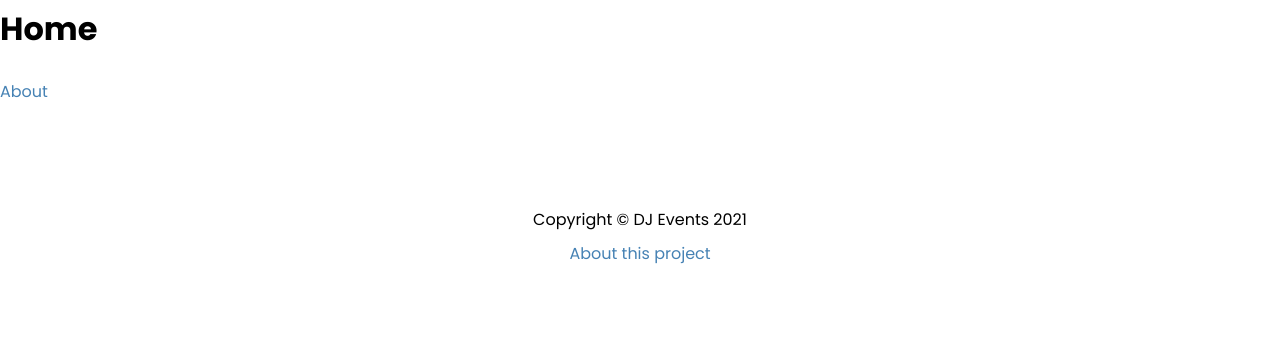
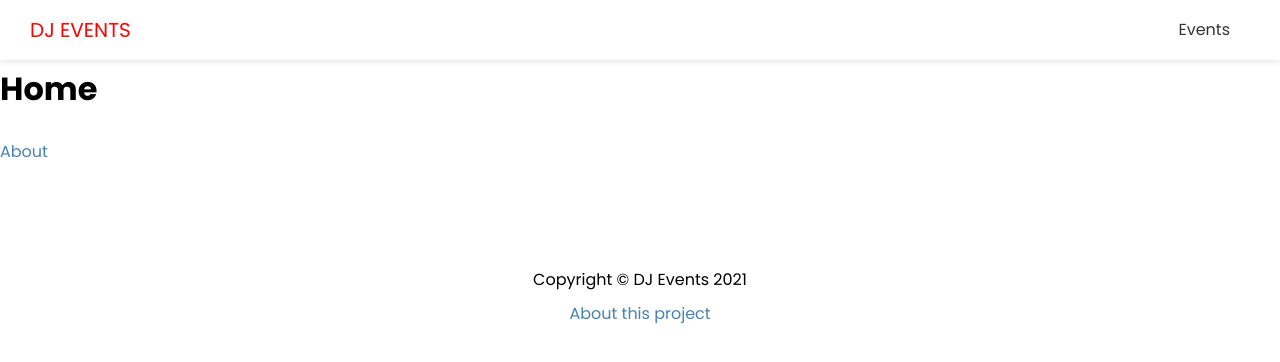
Before and after one commit to FadiZahhar/nextjs-project, a Next.js app: page / in a window 1280 px wide. Shown: the top 362 px of the page. Built offline with nearby package versions, Linux system fonts and the light colour scheme.

Commit message:
fixing the Layout link and adding the Header

```diff
--- a/components/Header.js
+++ b/components/Header.js
@@ -5,7 +5,7 @@ import styles from '../styles/Header.module.css';
 export default function Header () {
     return (
       <header className={styles.header}>
-      <div class={style.logo}>
+      <div class={styles.logo}>
       <Link href="/">
       <a>DJ Events</a>
       </Link>
--- a/components/Layout.js
+++ b/components/Layout.js
@@ -6,6 +6,7 @@ import Footer from './Footer';
 export default function Layout({title,keywords,description,children}) {
     return (
         <div>
+        <Header />
         <Head>
             <title>{title}</title>
             <meta name='description' content={description} />
--- a/pages/events/[slug].js
+++ b/pages/events/[slug].js
@@ -1,3 +1,4 @@
+import Layout from '../../components/Layout';
 export default function EventPage () {
     return (
         <div>
--- a/pages/events/add.js
+++ b/pages/events/add.js
@@ -1,3 +1,4 @@
+import Layout from '../../components/Layout';
 export default function AddEventPage () {
     return (
         <div>
--- a/pages/events/index.js
+++ b/pages/events/index.js
@@ -1,4 +1,4 @@
-import styles from '../components/Layout';
+import Layout from '../../components/Layout';
 export default function EventsPage () {
     return (
         <Layout>
```
